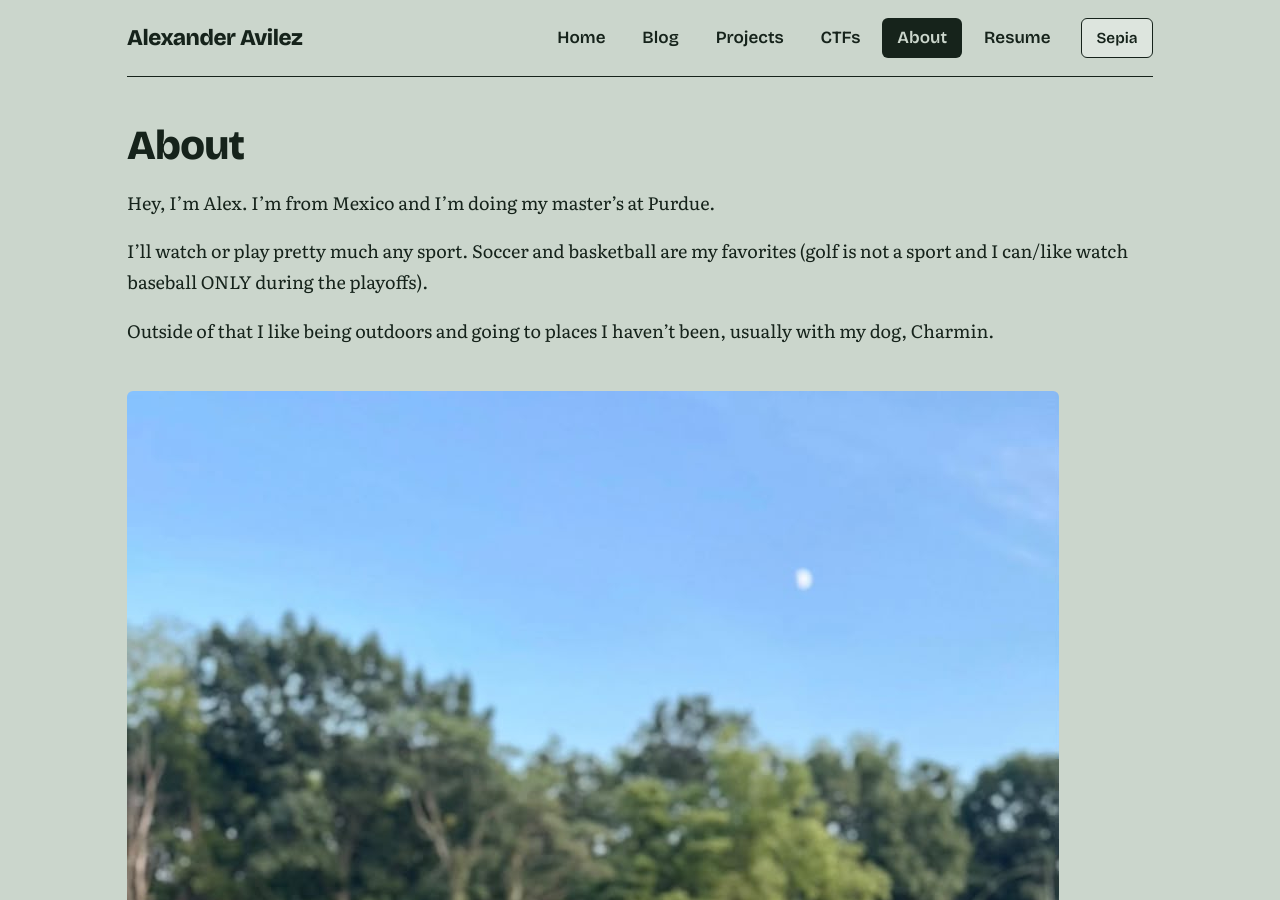
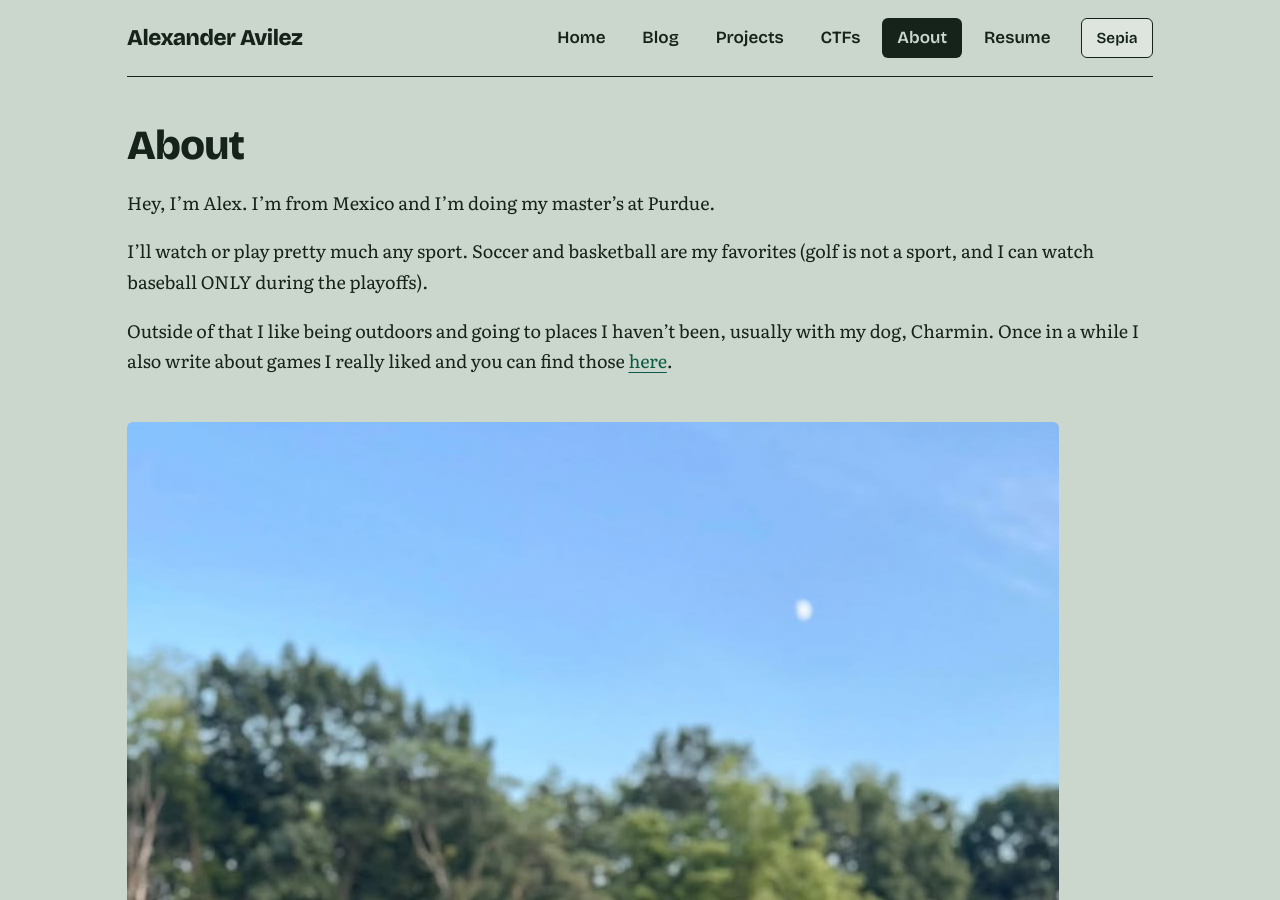
Before and after one commit to aavilezb/aavilezb.github.io, a Jekyll site: the page built from about.md, in a window 1280 px wide and 900 px high. Built offline with Jekyll 4.4.1, drawn with Linux system fonts in a browser that asks for light colours; some of the changed text lies outside the part shown.

Commit message:
Update about.md with punctuation fixes and new info
Corrected punctuation and added a sentence about writing game reviews.

```diff
--- a/about.md
+++ b/about.md
@@ -7,10 +7,10 @@ permalink: /about/
 
 Hey, I'm Alex. I'm from Mexico and I'm doing my master's at Purdue.
 
-I'll watch or play pretty much any sport. Soccer and basketball are my favorites (golf is not a sport and I can/like watch baseball ONLY during the playoffs).
+I'll watch or play pretty much any sport. Soccer and basketball are my favorites (golf is not a sport, and I can watch baseball ONLY during the playoffs).
 
-Outside of that I like being outdoors and going to places I haven't been, usually with my dog, Charmin.
+Outside of that I like being outdoors and going to places I haven't been, usually with my dog, Charmin. Once in a while I also write about games I really liked and you can find those [here]({{ '/personal/' | relative_url }}).
 
 ![Charmin]({{ '/assets/img/Charmin.jpeg' | relative_url }})
 
-This site is where I write down what I'm learning about software and hardware security and about where the two meet.
+This site is where I write down what I'm learning about software and hardware security, and about where the two meet.
```
